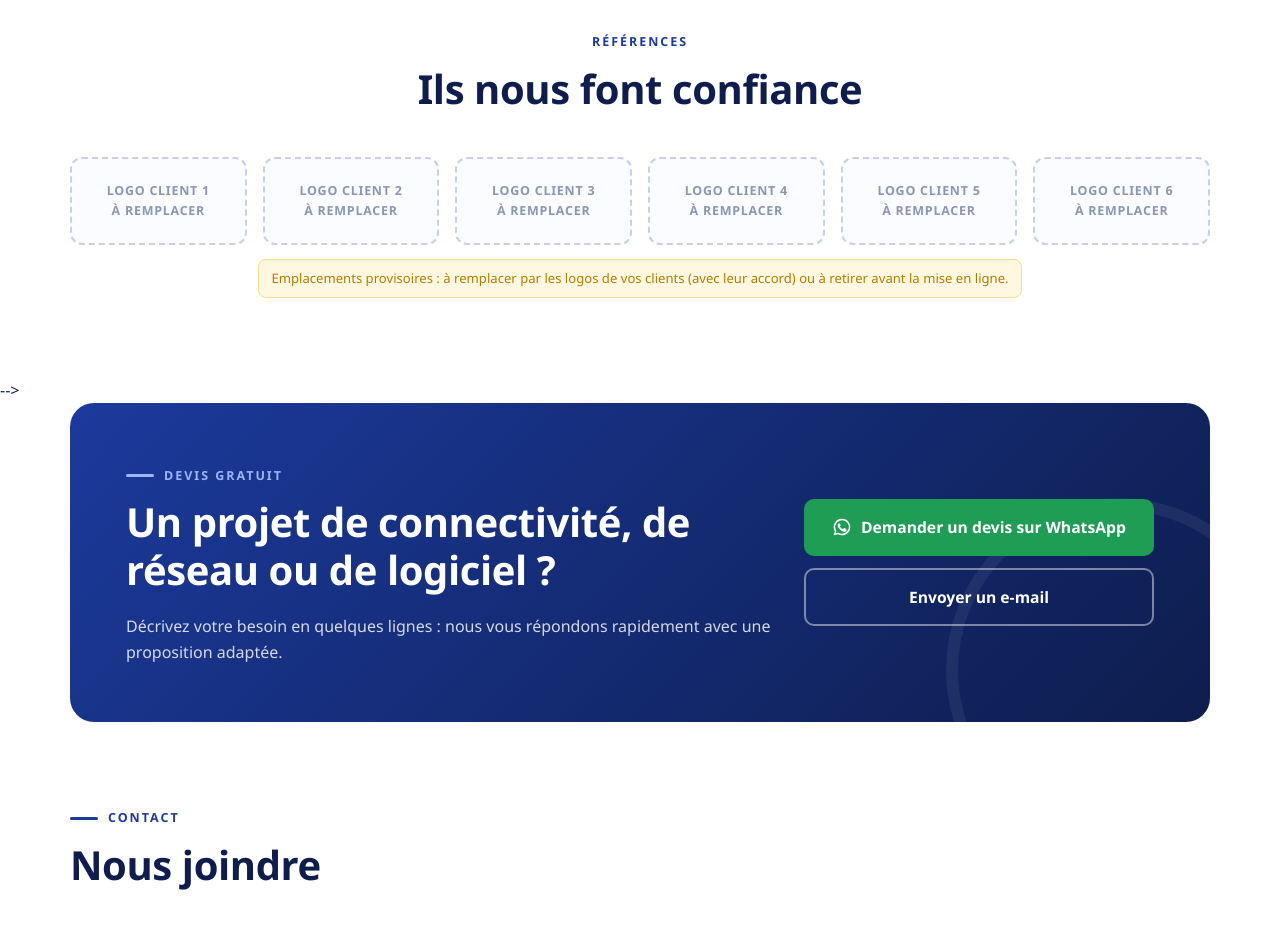
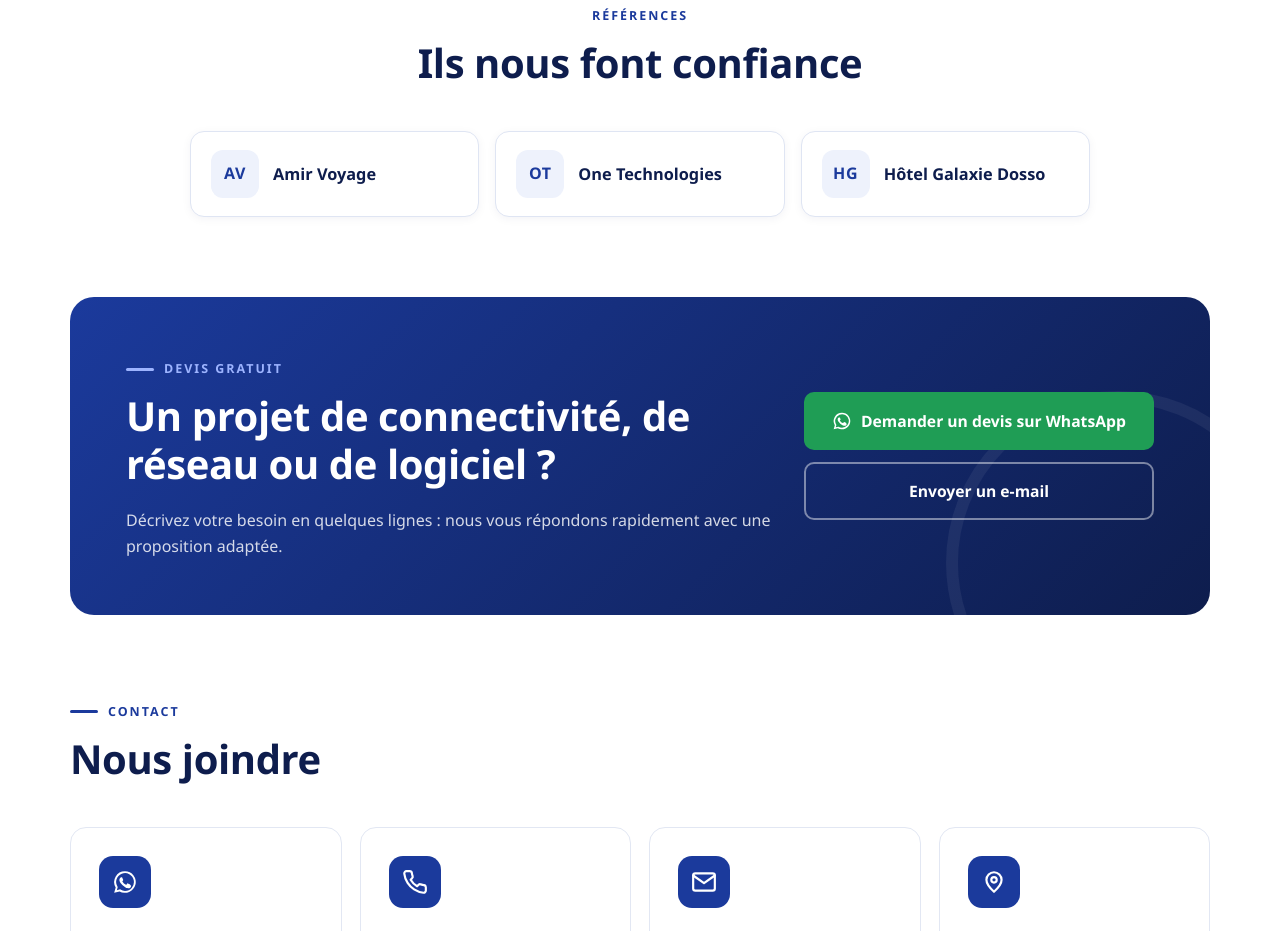
Before and after one commit to pouncha/punchatec.com, a plain HTML site: page index.html in a window 1280 px wide. Shown: the part 2860-3791 px from the top of the page. Drawn offline with Linux system fonts and the light colour scheme.

Commit message:
Réafficher « Ils nous font confiance » avec 3 clients
Co-Authored-By: Claude Opus 5.5 <noreply@anthropic.com>
Claude-Session: https://claude.ai/code/session_014VERDB4wzRyW4T3kaxD1cy

```diff
--- a/index.html
+++ b/index.html
@@ -188,6 +188,11 @@ header{position:sticky;top:0;z-index:50;background:rgba(255,255,255,.97);backdro
 @media(min-width:760px){.logos{grid-template-columns:repeat(3,1fr)}}
 @media(min-width:1000px){.logos{grid-template-columns:repeat(6,1fr)}}
 .logo-ph{height:88px;border:2px dashed #c7d0ea;border-radius:12px;display:grid;place-items:center;text-align:center;color:#8a96b8;font-size:.78rem;font-weight:700;letter-spacing:.06em;text-transform:uppercase;background:#fbfcff;padding:8px}
+.clients{display:grid;grid-template-columns:1fr;gap:16px;max-width:900px;margin:0 auto}
+@media(min-width:760px){.clients{grid-template-columns:repeat(3,1fr)}}
+.client{display:flex;align-items:center;gap:14px;padding:18px 20px;border:1px solid #dfe5f3;border-radius:14px;background:#fff;box-shadow:0 2px 10px rgba(14,29,77,.05)}
+.client-ini{width:48px;height:48px;border-radius:12px;background:#eef2fc;color:var(--blue);display:grid;place-items:center;font-weight:800;letter-spacing:.04em;flex:none}
+.client-name{font-weight:700;color:#0e1d4d;font-size:1.02rem;line-height:1.25}
 .note-ph{margin-top:14px;font-size:.82rem;color:#b07d00;background:#fff8e1;border:1px solid #f5dd8a;border-radius:8px;padding:8px 12px;display:inline-block}
 
 /* Devis */
@@ -409,24 +414,20 @@ footer .bottom{border-top:1px solid rgba(255,255,255,.12);margin-top:40px;paddin
   </div>
 </section>
 
-<!-- CLIENTS : section masquée en attendant de vrais logos clients. Supprimer cette ligne et le « --> » après </section> pour la réafficher.
+<!-- CLIENTS -->
 <section id="references">
   <div class="wrap">
     <div class="head center">
       <span class="eyebrow">Références</span>
       <h2>Ils nous font confiance</h2>
     </div>
-    <div class="logos">
-      <div class="logo-ph">Logo client 1<br>à remplacer</div>
-      <div class="logo-ph">Logo client 2<br>à remplacer</div>
-      <div class="logo-ph">Logo client 3<br>à remplacer</div>
-      <div class="logo-ph">Logo client 4<br>à remplacer</div>
-      <div class="logo-ph">Logo client 5<br>à remplacer</div>
-      <div class="logo-ph">Logo client 6<br>à remplacer</div>
+    <div class="clients">
+      <div class="client"><span class="client-ini" aria-hidden="true">AV</span><span class="client-name">Amir Voyage</span></div>
+      <div class="client"><span class="client-ini" aria-hidden="true">OT</span><span class="client-name">One Technologies</span></div>
+      <div class="client"><span class="client-ini" aria-hidden="true">HG</span><span class="client-name">Hôtel Galaxie Dosso</span></div>
     </div>
-    <div style="text-align:center"><span class="note-ph">Emplacements provisoires : à remplacer par les logos de vos clients (avec leur accord) ou à retirer avant la mise en ligne.</span></div>
   </div>
-</section> -->
+</section>
 
 <!-- DEVIS -->
 <section class="cta" id="devis">
```
